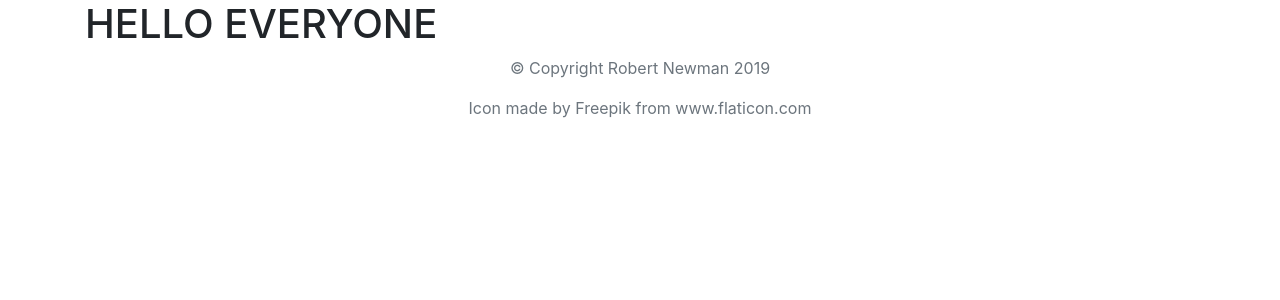
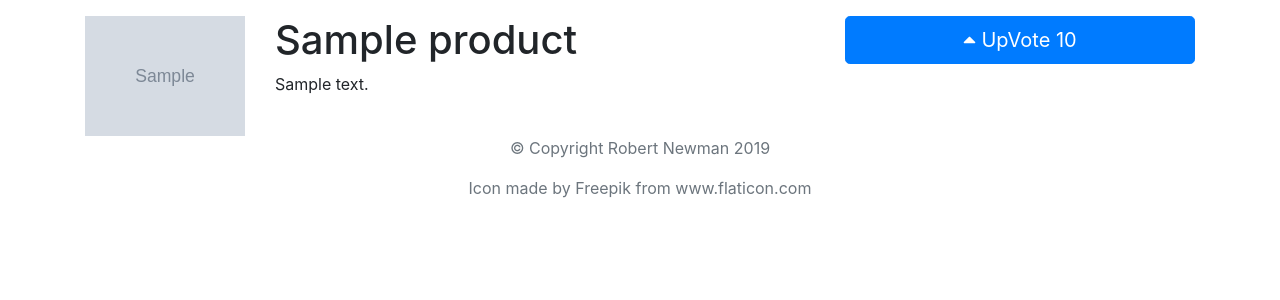
Before and after one commit to IocusBob/producthunt_clone, a Django app: page / in a window 1280 px wide. Shown: the part 56-356 px from the top of the page. Run offline with Django 3.2, Linux system fonts and the light colour scheme; tables that the repository leaves empty hold one stand-in row (values such as "Sample post"); grey boxes marked "Sample" are stand-in pictures; some libraries are stand-ins or nearby versions.

Commit message:
styling for home page

```diff
--- a/products/templates/products/home.html
+++ b/products/templates/products/home.html
@@ -2,5 +2,30 @@
 
 
 {% block content%}
-<h1>HELLO EVERYONE</h1>
+
+{% for product in products.all %}
+
+<div class="row pt-3">
+    <div style="cursor:pointer" class="col-2" onclick="window.location='{% url 'detail' product.id %}'">
+        <img style="width:100%" class"img-fluid" src="{{ product.icon.url }}" alt="{{product.title}}">
+    </div>
+
+    <div style="cursor:pointer" class="col-6" onclick="window.location='{% url 'detail' product.id %}'">
+        <h1>{{ product.title }}</h1>
+        <p>{{ product.summary }}</p>
+    </div>
+    <div class="col-4">
+        <a href="javascript:{document.getElementById('upvote{{ product.id }}').submit()}">
+            <button class="btn btn-primary btn-lg btn-block"><i class="fas fa-caret-up"></i> UpVote {{product.votes_total}}</button>
+        </a>
+    </div>
+</div>
+
+
+<form id="upvote{{ product.id }}" action="{% url 'upvote' product.id %}" method="POST">
+    {% csrf_token %}
+    <input type="hidden">
+</form>
+{% endfor %}
+
 {% endblock %}
--- a/products/urls.py
+++ b/products/urls.py
@@ -6,4 +6,5 @@ from . import views
 urlpatterns = [
     path('create', views.create, name='create'),
     path('<int:product_id>', views.detail, name='detail'),
+    path('<int:product_id>/upvote', views.upvote, name='upvote'),
 ]
--- a/products/views.py
+++ b/products/views.py
@@ -6,7 +6,8 @@ from django.utils import timezone
 # Create your views here.
 
 def home(request):
-    return render(request, 'products/home.html')
+    products = Product.objects
+    return render(request, 'products/home.html', {'products': products})
 
 @login_required
 def create(request):
@@ -33,3 +34,11 @@ def create(request):
 def detail(request, product_id):
     product = get_object_or_404(Product, pk=product_id)
     return render(request, 'products/detail.html', {"product": product})
+
+@login_required
+def upvote(request, product_id):
+    if request.method == 'POST':
+        product = get_object_or_404(Product, pk=product_id)
+        product.votes_total += 1
+        product.save()
+        return redirect('detail', str(product.id))
```
Also changed, not shown: products/templates/products/detail.html (+6 -2 lines).
